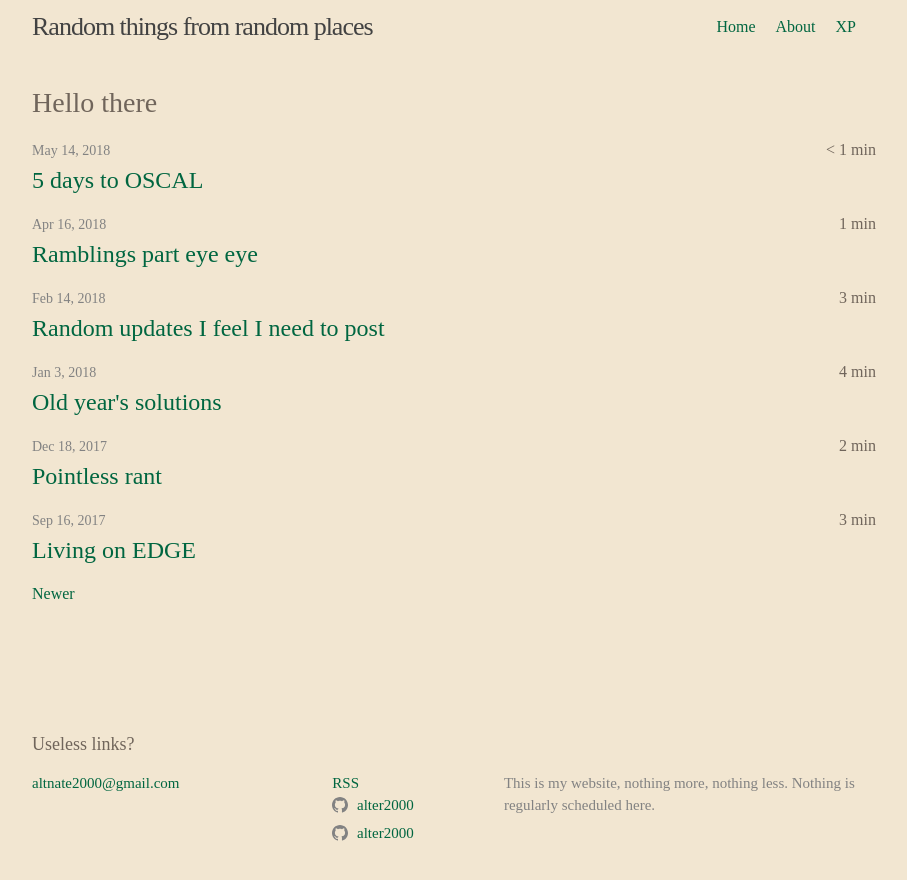
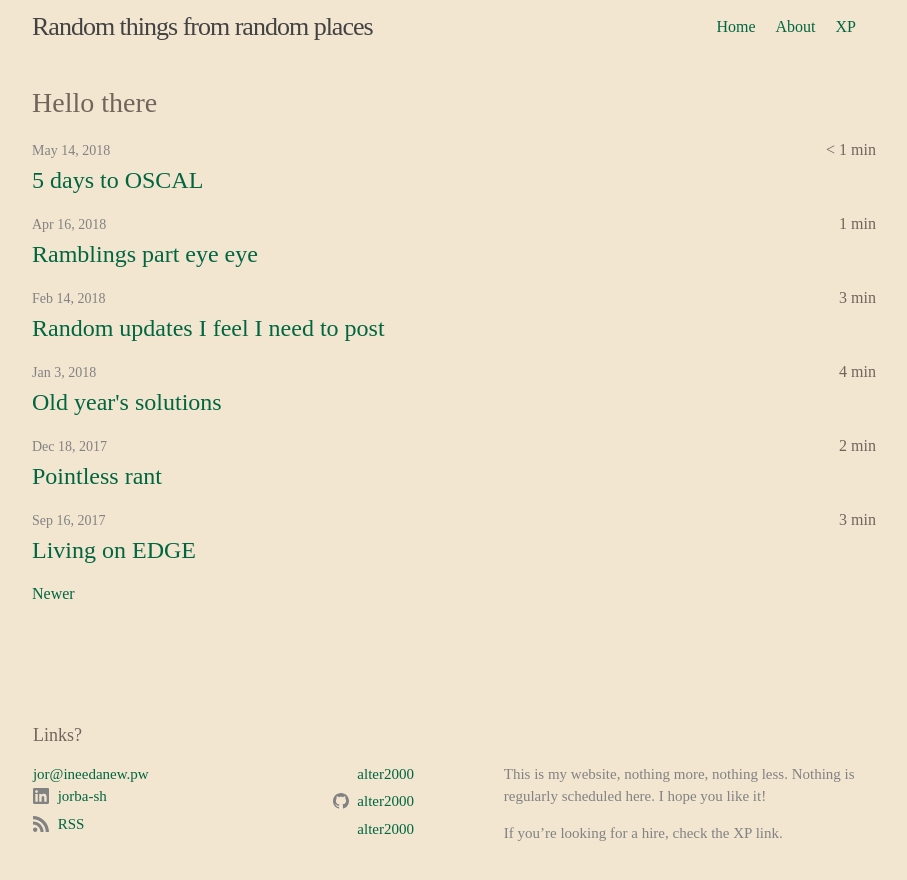
Before and after one commit to alter2000/alter2000.github.io, a Jekyll site: the page built from index.html, in a window 1280 px wide. Shown: the top 880 px of the page, without its empty margins (186-1093 px from the left). Built offline with Jekyll 4.4.1, drawn with Linux system fonts in a browser that asks for light colours; the list of posts is cut into pages by our own code.

Commit message:
footer and more

```diff
--- a/_config.yml
+++ b/_config.yml
@@ -1,8 +1,12 @@
 ---
 title: "Random things from random places"
-email: "altnate2000@gmail.com"
-description: "This is my website, nothing more, nothing less. Nothing is
-regularly scheduled here."
+email: "jor@ineedanew.pw"
+description: >
+  This is my website, nothing more, nothing less. Nothing is
+  regularly scheduled here. I hope you like it!
+
+
+  If you're looking for a hire, check the XP link.
 lang: en
 # the base hostname & protocol for your site, e.g. http://example.com
 url: "https://alter2000.github.io"
@@ -13,6 +17,8 @@ external:
   bitbucket: alter2000
   github: alter2000
   gitlab: alter2000
+  linkedin: jorba-sh
+rss: RSS
 
 
 # Build settings
@@ -62,6 +68,7 @@ exclude:
   - Gemfile
   - Gemfile.lock
   - vendor
+  - tags
 
 defaults:
   - scope:
--- a/_includes/footer.html
+++ b/_includes/footer.html
@@ -1,28 +1,25 @@
 <footer class="site-footer h-card">
   <data class="u-url" href="{{ "/" | relative_url }}"></data>
   <div class="wrapper">
-    <h2 class="footer-heading">Useless links?</h2>
+    <h2 class="footer-heading">Links?</h2>
     <div class="footer-col-wrapper">
-      <div class="footer-col footer-col-1">
-        <ul class="contact-list">
-          <li class="p-name">
-          {%- if site.author -%}
-            {{ site.author | escape }}
-          {%- endif -%}
-          </li>
-          {%- if site.email -%}
-          <li><a class="u-email" href="mailto:{{ site.email }}">{{ site.email }}</a></li>
-          {%- endif -%}
-        </ul>
-      </div>
 
-      <div class="footer-col footer-col-2">
-        <a class="rss-subscribe" href="{{ "/feed.xml" | relative_url }}">RSS</a>
+      <div class="footer-col footer-col-main">
+        {%- if site.author -%}
+          {{ site.author | escape }}
+        {%- endif -%}
+        {%- if site.email -%}
+        <a class="u-email" href="mailto:{{ site.email }}">{{ site.email }}</a>
+        {%- endif -%}
         {%- include social.html -%}
       </div>
 
-      <div class="footer-col footer-col-3">
-        <p>{{- site.description | escape -}}</p>
+      <div class="footer-col footer-col-git">
+        {%- include social-vcs.html -%}
+      </div>
+
+      <div class="footer-col footer-col-desc">
+        {{- site.description | markdownify -}}
       </div>
 
     </div>
--- /dev/null
+++ b/_includes/social-vcs.html
@@ -0,0 +1,39 @@
+<ul class="extern-list">
+
+	{%- if site.external.bitbucket -%}
+  <li><a href="https://bitbucket.org/{{ site.external.bitbucket | cgi_escape | escape }}" class="extern-git">
+    <svg class="svg-icon">
+      <use xlink:href="{{ '/assets/minima-social-icons.svg#bitbucket' | relative_url }}"></use>
+    </svg>
+    <span class="username">{{ site.external.bitbucket | escape }}</span>
+  </a></li>
+  {%- endif -%}
+
+	{%- if site.external.dribbble -%}
+  <li><a href="https://dribbble.com/{{ site.external.dribbble| cgi_escape | escape }}">
+    <svg class="svg-icon">
+      <use xlink:href="{{ '/assets/minima-social-icons.svg#dribbble' | relative_url }}"></use>
+    </svg>
+    <span class="username">{{ site.external.dribbble| escape }}</span>
+  </a></li>
+  {%- endif -%}
+
+	{%- if site.external.github -%}
+  <li><a href="https://github.com/{{ site.external.github| cgi_escape | escape }}">
+    <svg class="svg-icon">
+      <use xlink:href="{{ '/assets/minima-social-icons.svg#github' | relative_url }}"></use>
+    </svg>
+    <span class="username">{{ site.external.github| escape }}</span>
+  </a></li>
+  {%- endif -%}
+
+	{%- if site.external.gitlab -%}
+  <li><a href="https://gitlab.com/{{ site.external.gitlab| cgi_escape | escape }}">
+    <svg class="svg-icon">
+      <use xlink:href="{{ '/assets/minima-social-icons.svg#gitlab' | relative_url }}"></use>
+    </svg>
+    <span class="username">{{ site.external.gitlab| escape }}</span>
+  </a></li>
+  {%- endif -%}
+
+</ul>
--- a/_includes/social.html
+++ b/_includes/social.html
@@ -1,93 +1,49 @@
-<ul class="social-media-list">
-  {%- if site.external.dribbble -%}
-  <li><a href="https://dribbble.com/{{ site.external.dribbble| cgi_escape | escape }}">
-    <svg class="svg-icon">
-      <use xlink:href="{{ '/assets/minima-social-icons.svg#dribbble' | relative_url }}"></use>
-    </svg>
-    <span class="username">{{ site.external.dribbble| escape }}</span>
-  </a></li>{%- endif -%}
-  {%- if site.external.facebook -%}
-  <li><a href="https://www.facebook.com/{{ site.external.facebook| cgi_escape | escape }}">
-    <svg class="svg-icon">
-      <use xlink:href="{{ '/assets/minima-social-icons.svg#facebook' | relative_url }}"></use>
-    </svg>
-    <span class="username">{{ site.external.facebook| escape }}</span>
-  </a></li>{%- endif -%}
-  {%- if site.external.flickr -%}
-  <li><a href="https://www.flickr.com/photos/{{ site.external.flickr| cgi_escape | escape }}">
-    <svg class="svg-icon">
-      <use xlink:href="{{ '/assets/minima-social-icons.svg#flickr' | relative_url }}"></use>
-    </svg>
-    <span class="username">{{ site.external.flickr| escape }}</span>
-  </a></li>{%- endif -%}
-  {%- if site.external.github -%}
-  <li><a href="https://github.com/{{ site.external.github| cgi_escape | escape }}">
-    <svg class="svg-icon">
-      <use xlink:href="{{ '/assets/minima-social-icons.svg#github' | relative_url }}"></use>
-    </svg>
-    <span class="username">{{ site.external.github| escape }}</span>
-  </a></li>{%- endif -%}
-  {%- if site.external.gitlab -%}
-  <li><a href="https://github.com/{{ site.external.github| cgi_escape | escape }}">
-    <svg class="svg-icon">
-      <use xlink:href="{{ '/assets/minima-social-icons.svg#github' | relative_url }}"></use>
-    </svg>
-    <span class="username">{{ site.external.github| escape }}</span>
-  </a></li>{%- endif -%}
-  {%- if site.external.instagram -%}
-  <li><a href="https://instagram.com/{{ site.external.instagram| cgi_escape | escape }}">
-    <svg class="svg-icon">
-      <use xlink:href="{{ '/assets/minima-social-icons.svg#instagram' | relative_url }}"></use>
-    </svg>
-    <span class="username">{{ site.external.instagram| escape }}</span>
-  </a></li>{%- endif -%}
-  {%- if site.external.linkedin -%}
+<ul class="extern-list">
+
+	{%- if site.external.linkedin -%}
   <li><a href="https://www.linkedin.com/in/{{ site.external.linkedin| cgi_escape | escape }}">
     <svg class="svg-icon">
       <use xlink:href="{{ '/assets/minima-social-icons.svg#linkedin' | relative_url }}"></use>
     </svg>
     <span class="username">{{ site.external.linkedin| escape }}</span>
-  </a></li>{%- endif -%}
-  {%- if site.external.pinterest -%}
-  <li><a href="https://www.pinterest.com/{{ site.external.pinterest| cgi_escape | escape }}">
-    <svg class="svg-icon">
-      <use xlink:href="{{ '/assets/minima-social-icons.svg#pinterest' | relative_url }}"></use>
-    </svg>
-    <span class="username">{{ site.external.pinterest| escape }}</span>
-  </a></li>{%- endif -%}
-  {%- for mst in site.mastodon -%}{%- if mst.username and mst.instance -%}
+  </a></li>
+  {%- endif -%}
+
+  {%- for mst in site.mastodon -%}
+	{%- if mst.username and mst.instance -%}
   <li><a href="https://{{ mst.instance| cgi_escape | escape}}/@{{mst.username}}">
     <svg class="svg-icon">
       <use xlink:href="{{ '/assets/minima-social-icons.svg#mastodon' | relative_url }}"></use>
     </svg>
     <span class="username">{{ mst.username|escape }}</span>
-  </a></li>{%- endif -%}{%- endfor -%}
-  {%- if site.external.twitter -%}
+  </a></li>
+  {%- endif -%}{%- endfor -%}
+
+	{%- if site.external.twitter -%}
   <li><a href="https://www.twitter.com/{{ site.external.twitter| cgi_escape | escape }}">
     <svg class="svg-icon">
       <use xlink:href="{{ '/assets/minima-social-icons.svg#twitter' | relative_url }}"></use>
     </svg>
     <span class="username">{{ site.external.twitter| escape }}</span>
-  </a></li>{%- endif -%}
-  {%- if site.external.youtube -%}
+  </a></li>
+  {%- endif -%}
+
+	{%- if site.external.youtube -%}
   <li><a href="https://youtube.com/{{ site.external.youtube| cgi_escape | escape }}">
     <svg class="svg-icon">
       <use xlink:href="{{ '/assets/minima-social-icons.svg#youtube' | relative_url }}"></use>
     </svg>
     <span class="username">{{ site.external.youtube| escape }}</span>
-  </a></li>{%- endif -%}
-  {%- if site.external.googleplus -%}
-  <li><a href="https://plus.google.com/{{ site.external.googleplus| escape }}">
-    <svg class="svg-icon">
-      <use xlink:href="{{ '/assets/minima-social-icons.svg#googleplus' | relative_url }}"></use>
-    </svg>
-    <span class="username">{{ site.external.googleplus| escape }}</span>
-  </a></li>{%- endif -%}
-  {%- if site.rss -%}
+  </a></li>
+  {%- endif -%}
+
+	{%- if site.rss -%}
   <li><a href="{{ 'feed.xml' | relative_url }}">
     <svg class="svg-icon">
       <use xlink:href="{{ '/assets/minima-social-icons.svg#rss' | relative_url }}"></use>
     </svg>
     <span>{{ site.rss | escape }}</span>
-  </a></li>{%- endif -%}
+  </a></li>
+  {%- endif -%}
+
 </ul>
--- a/_sass/minima/_base.scss
+++ b/_sass/minima/_base.scss
@@ -96,12 +96,8 @@ a {
     color: lighten($brand-color, 15%);
   }
 
-  .social-media-list &:hover {
+  .extern-list &:hover {
     text-decoration: none;
-
-    .username {
-      text-decoration: underline;
-    }
   }
 }
 
@@ -189,7 +185,7 @@ pre {
     vertical-align: text-top;
 }
 
-.social-media-list {
+.extern-list {
   li + li {
     padding-top: 5px;
   }
--- a/_sass/minima/_layout.scss
+++ b/_sass/minima/_layout.scss
@@ -108,14 +108,6 @@
   }
 }
 
-/**
- * Site footer
- */
-.site-footer {
-  // border-top: 1px solid $grey-color-light;
-  padding: $spacing-unit 0;
-}
-
 .pagination-prev {
   display: block;
   width: 50%;
@@ -132,13 +124,27 @@
   text-align: right;
 }
 
+/**
+ * Site footer
+ */
+.site-footer {
+  // border-top: 1px solid $grey-color-light;
+  padding: $spacing-unit 0;
+  display: grid;
+
+  grid-template-areas:
+    "col-main col-git col-desc"
+    "col-main col-git";
+  grid-gap: $spacing-unit;
+}
+
 .footer-heading {
   @include relative-font-size(1.125);
   margin-bottom: $spacing-unit / 2;
 }
 
 .contact-list,
-.social-media-list {
+.extern-list {
   list-style: none;
   margin-left: 0;
 }
@@ -156,17 +162,19 @@
   padding-left: $spacing-unit / 2;
 }
 
-.footer-col-1 {
+.footer-col-main {
+  grid-area: col-main;
   width: -webkit-calc(35% - (#{$spacing-unit} / 2));
   width:         calc(35% - (#{$spacing-unit} / 2));
 }
 
-.footer-col-2 {
+.footer-col-git {
   width: -webkit-calc(20% - (#{$spacing-unit} / 2));
   width:         calc(20% - (#{$spacing-unit} / 2));
 }
 
-.footer-col-3 {
+.footer-col-desc {
+  grid-area: col-desc;
   width: -webkit-calc(45% - (#{$spacing-unit} / 2));
   width:         calc(45% - (#{$spacing-unit} / 2));
 }
--- a/portfolio.html
+++ b/portfolio.html
@@ -1,7 +1,3 @@
 ---
-layout: slides
-theme: solarized
+layout: default
 ---
-
-<section><h1 id="nothing-here-yet-its-still-in-the-making.">Nothing here yet; it’s still in the making.</h1></section>
-<section><h2 id="check-back-later-and-thanks-for-visiting-this-page">Check back later and thanks for visiting this page!</h2></section>
```
Also changed, not shown: resume.yml (added, +134 -0 lines).
